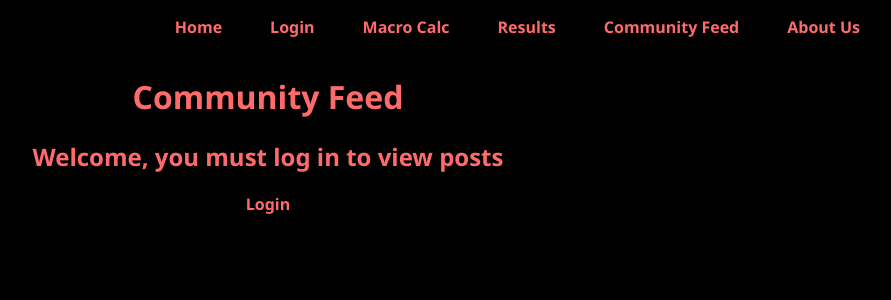
After one commit to noahgibson710/CITS3403-project, a Flask app: page /feed in a window 1280 px wide. The commit adds this page. Shown: the top 300 px of the page, without its empty margins (372-1263 px from the left). Run offline with Flask 3, Linux system fonts and the light colour scheme; parts of the project's set-up code (start-up, migrations or seed data) failed here and were passed over.

Commit message:
added community page

```diff
--- a/app/models.py
+++ b/app/models.py
@@ -26,7 +26,7 @@ class MacroPost(db.Model):
 
 
 class FeedPost(db.Model):
-    id = db.Column(db.Integer, primary_key=True)
+    post_id = db.Column(db.Integer, primary_key=True)
     content = db.Column(db.Text, nullable=False)
     timestamp = db.Column(db.DateTime, default=datetime.utcnow)
     user_id = db.Column(db.Integer, db.ForeignKey('user.id'), nullable=False)
--- a/app/routes.py
+++ b/app/routes.py
@@ -68,6 +68,12 @@ def delete_macro_post(post_id):
     db.session.commit()
     return redirect(url_for('profile'))
 
+@app.route("/feed", methods=["GET"])
+def feed():
+    if "user" not in session:
+        return render_template("community.html", login_required=True)
+
+    return render_template("community.html", login_required=False)
 
 @app.route("/about")
 def about():
--- a/app/templates/base.html
+++ b/app/templates/base.html
@@ -25,6 +25,7 @@
         {% endif %}
         <li><a href="{{ url_for('calculator') }}">Macro Calc</a></li>
         <li><a href="{{ url_for('results') }}">Results</a></li>
+        <li><a href="{{ url_for('feed') }}">Community Feed</a></li>
         <li><a href="{{ url_for('about') }}">About Us</a></li>
 
       </ul>
--- /dev/null
+++ b/app/templates/community.html
@@ -0,0 +1,46 @@
+{% extends "base.html" %}
+{% block title %}Community Feed{% endblock %}
+
+{% block content %}
+<div class="container">
+  <h1>Community Feed</h1>
+  <div class="feed">
+    {% if login_required %}
+      <h2>Welcome, you must log in to view posts</h2>
+      <p class="signup-link"><a href="{{ url_for('login') }}">Login</a></p>
+
+    {% else %}
+
+      {% if "user" in session %}
+        <h2>Welcome, {{ session["user"] }}!</h2>
+
+      {% else %}
+        <h2>Welcome, Guest!</h2>
+      {% endif %}
+
+
+      {% if posts %}
+        <h2>Recent Posts</h2>
+        {% for post in posts %}
+          <div class="post">
+            <h2>{{ post.title }}</h2>
+            <p>{{ post.content }}</p>
+            <p><strong>Posted by:</strong> {{ post.username }}</p>
+            <p><strong>Date:</strong> {{ post.date_posted.strftime('%Y-%m-%d') }}</p>
+          </div>
+        {% endfor %}
+      {% else %}
+        <h2>No posts available yet.</h2>
+        <p>Be the first to create a post!</p>
+      {% endif %}
+
+    {% endif %}
+
+  <!-- <form method="GET" action="{{ url_for('feed') }}">
+    <h2>Create a New Post</h2>
+    <input type="text" name="title" placeholder="Post Title" required />
+    <textarea name="content" placeholder="Post Content" required></textarea>
+    <button type="submit">Submit</button>
+  </form> -->
+
+{% endblock %}
```
Also changed, not shown: instance/users.db.
